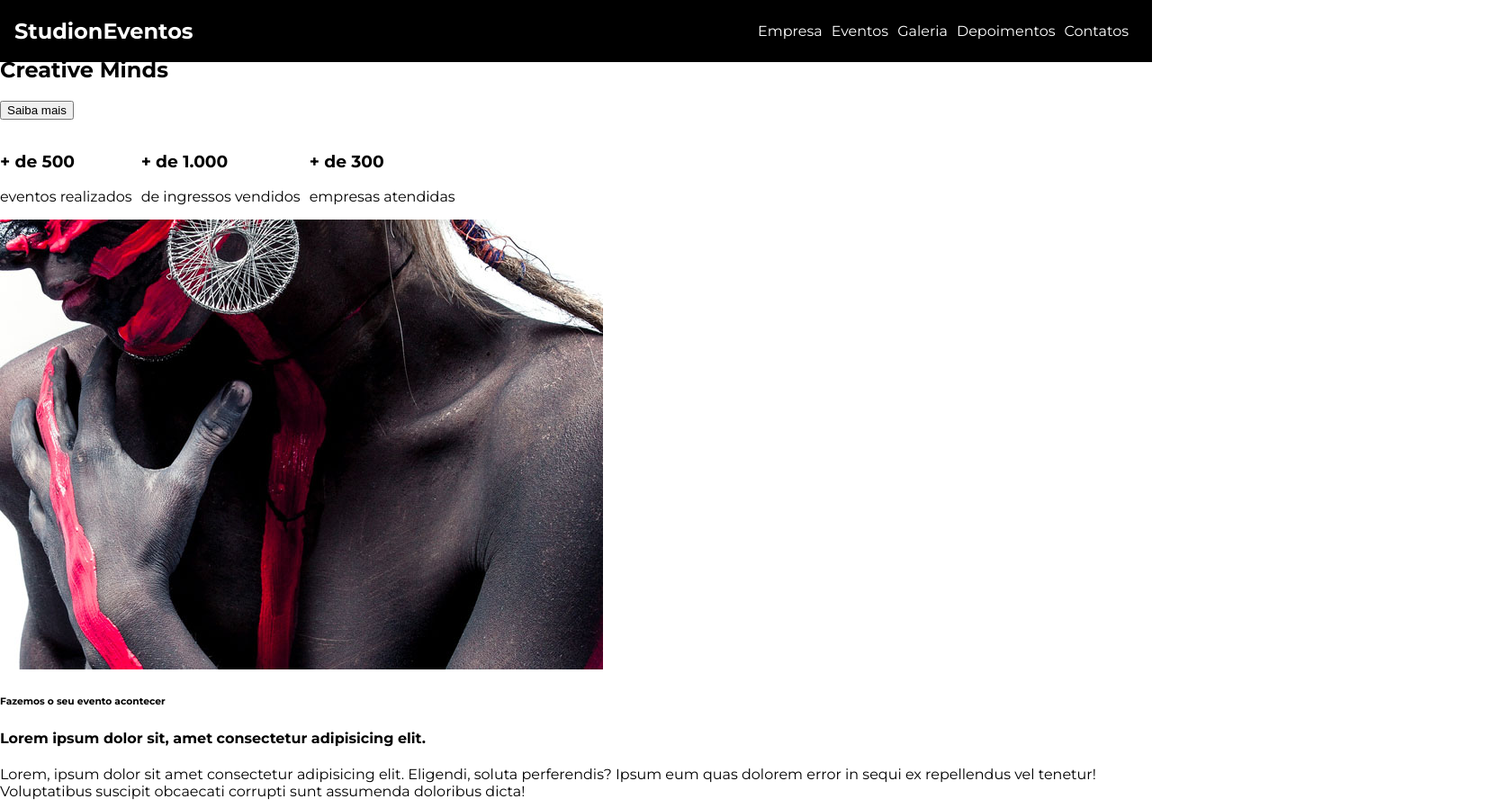
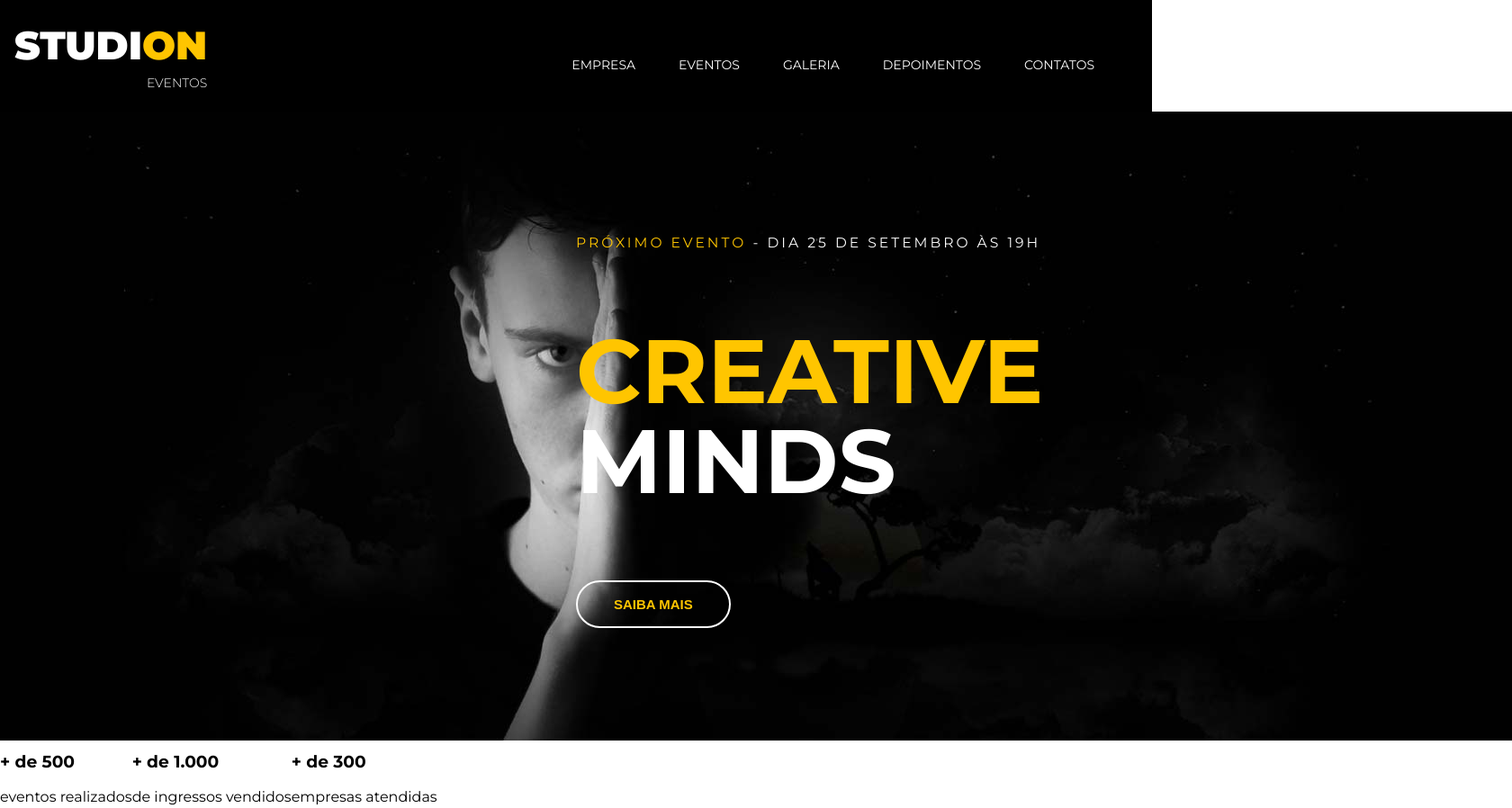
Before and after one commit to anapartichelli/studion, a website: page index.html in a window 1280 px wide. Shown: the top 898 px of the page at 90% size, 1680 px wide, since content can reach past the window. Drawn offline with Linux system fonts and the light colour scheme.

Commit message:
feat(header): implemented header styles

```diff
--- a/index.html
+++ b/index.html
@@ -11,7 +11,10 @@
 
 <body>
     <nav class="navbar">
-        <h1>Studi<span>on</span><span>Eventos</span></h1>
+        <h1 class="logo--studion">
+            Studi<span class="copy--primary">on</span>
+            <span class="logo-studion__subtitle">Eventos</span>
+        </h1>
         <ul class="navbar__links">
             <li>
                 <a href="#empresa">
@@ -44,9 +47,16 @@
     <header>
         <div id="slider">
             <div class="slide">
-                <h6><span>Próximo evento </span> - Dia 25 de Setembro às 19h</h6>
-                <h2><span>Creative</span> Minds</h2>
-                <button>Saiba mais</button>
+                <img
+                 class="slide__backgroung-image"
+                 src="./images/banner.jpg"
+                 alt="Studion Banner"
+                 />
+                <div class="slide__copy">
+                <h6><span class="copy--primary">Próximo evento </span> - Dia 25 de Setembro às 19h</h6>
+                <h2><span class="copy--primary">Creative</span> Minds</h2>
+                <button class="btn btn--slide">Saiba mais</button>
+                </div>
             </div>
         </div>
     </header>
--- a/style.css
+++ b/style.css
@@ -1,17 +1,19 @@
-@import url('https://fonts.googleapis.com/css2?family=Montserrat:wght@400;700&display=swap');
+@import url('https://fonts.googleapis.com/css2?family=Montserrat:wght@300;400;700;900&display=swap');
 
 * {
     box-sizing: border-box;
 }
 
 :root {
-  font-family: 'Montserrat',sans-serif;
+  font-family:'Montserrat',sans-serif;
   font-size: 16px;
-  --color-primary: #ffc500
-}
+  --color-primary:#ffc500;
+  --default-padding: 1rem;
+  }
 
 body {
     margin: 0;
+    padding-top:7.75rem;
 }
 
 ul {
@@ -19,21 +21,18 @@ ul {
     list-style: none;
     padding-left: 0;
 }
-li {
-    margin-right: 0.625rem;
-}
 
 .navbar {
     position: fixed;
+    z-index: 1;
     display: grid;
-    grid-template-columns: 1fr 9fr;
-    align-items: center;
+    grid-template-columns:1fr 9fr;
+    align-items:center;
     top: 0;
     left: 0;
-
     width: 100vw;
+    height: 7.75rem;
     padding: 0 1rem;
-
     background-color: black;
     color: white;
 
@@ -43,10 +42,98 @@ li {
     justify-self: end;
 }
 
+.navbar__links li {
+    font-size:0.875rem;
+    margin-right: 3rem;
+    text-transform: uppercase;
+}
+
 .navbar__links a {
     color: white;
     text-decoration: none;
 }
  .navbar__links a:hover {
-     color: var(--color-primary) #ffc500;
+    color: var(--color-primary);
+
  }
+
+.logo--studion {
+    font-size:2.735rem;
+    font-weight: 900;
+    line-height: 1ch; /* relativa ao tamanho da altura do glifo 0 da fonte */
+    text-transform: uppercase;
+    text-align: right;
+}
+ .logo-studion__subtitle {
+    font-size:0.875rem;
+    font-weight: 300;
+    text-align: right;
+ }
+
+ .copy--primary {
+     color: var(--color-primary);
+
+ }
+
+#slider {
+     background-color: #000;
+     color: #fff;
+ }
+
+ .slide {
+    position: relative;
+    height: calc(100vh - 7.75rem);
+ }
+
+ .slide__background-image {
+     width: 100%;
+     height: 100%;
+     object-fit: cover;
+     object-position: center;
+ }
+
+ .slide__copy {
+  position: absolute;
+  top: 6.25rem;
+  left:50vw;
+
+ }
+.slide__copy h6 {
+    font-size: .9735rem;
+    font-weight: 400;
+    text-transform: uppercase;
+    letter-spacing: 0.1875rem;
+}
+
+.slide__copy h2 {
+    font-size: 6.25rem;
+    text-transform: uppercase;
+    line-height: 6.25rem;
+ }
+
+ .slide__copy h2 span {
+     display: block;
+ }
+
+.btn {
+    cursor: pointer;
+    padding: 1rem 2.5rem;
+    border: 0.125rem solid #fff;
+    border-radius: 5rem;
+    color:var(--color-primary);
+    background: unset;
+    font-size: .9375rem;
+    font-weight: 700;
+    text-transform: uppercase;
+    transition: 0.5s all ease;
+
+
+}
+
+.btn:hover,
+.btn:active,
+.btn:focus {
+    border-color: var(--color-primary);
+    background-color: var(--color-primary);
+    color: #fff;
+}
```
